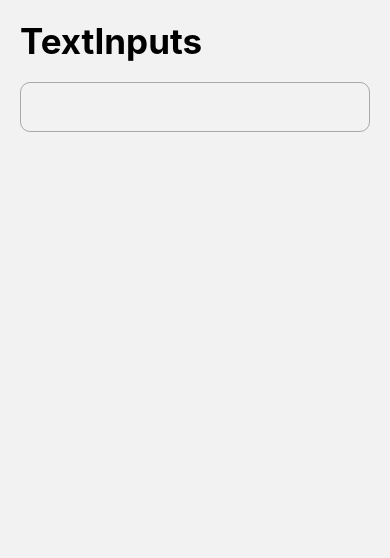
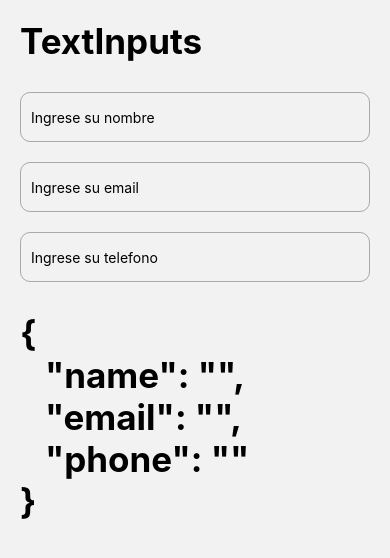
Before and after one commit to JorgeLpzGnz/06-RNComponents, a React Native app: screen /TextInputScreen in a window 390 px wide. Shown: the top 558 px of the page. Built offline with nearby package versions, Linux system fonts and the light colour scheme.

Commit message:
207. Text input ( some properties )

```diff
--- a/src/screens/TextInputScreen.tsx
+++ b/src/screens/TextInputScreen.tsx
@@ -1,16 +1,54 @@
-import React from 'react'
+import React, { useState } from 'react'
 import { StyleSheet, TextInput, View } from 'react-native'
 import { HeaderTitle } from '../components/HeaderTitle'
 import { styles } from '../theme/appTheme'
 
 export const TextInputScreen = () => {
+
+    const [ form, setForm ] = useState({
+        name: '',
+        email: '',
+        phone: '',
+    })
+
+    const onChange = ( value: string, field: keyof typeof form ) => {
+        setForm({
+            ...form,
+            [field]: value,
+        })
+    }
+
     return (
         <View style={ styles.globalMargin }>
             <HeaderTitle title="TextInputs"/>
 
             <TextInput
                 style={ stylesScreen.inputStyle }
+                placeholder="Ingrese su nombre"
+                autoCorrect={ false }
+                autoCapitalize="words"
+                onChangeText={( value ) => onChange( value, 'name' )}
             />
+            <TextInput
+                style={ stylesScreen.inputStyle }
+                placeholder="Ingrese su email"
+                autoCorrect={ false }
+                autoCapitalize="none"
+                onChangeText={( value ) => onChange( value, 'email' )}
+                keyboardType="email-address"
+                // Disponible en IOS
+                keyboardAppearance="dark"
+            />
+            <TextInput
+                style={ stylesScreen.inputStyle }
+                placeholder="Ingrese su telefono"
+                onChangeText={( value ) => onChange( value, 'phone' )}
+                keyboardType="phone-pad"
+
+            />
+
+            <HeaderTitle title={ JSON.stringify( form, null, 3 )}/>
+
         </View>
     )
 }
@@ -23,5 +61,6 @@
         height: 50,
         paddingHorizontal: 10,
         borderRadius: 10,
+        marginVertical: 10,
     }
 });
```
